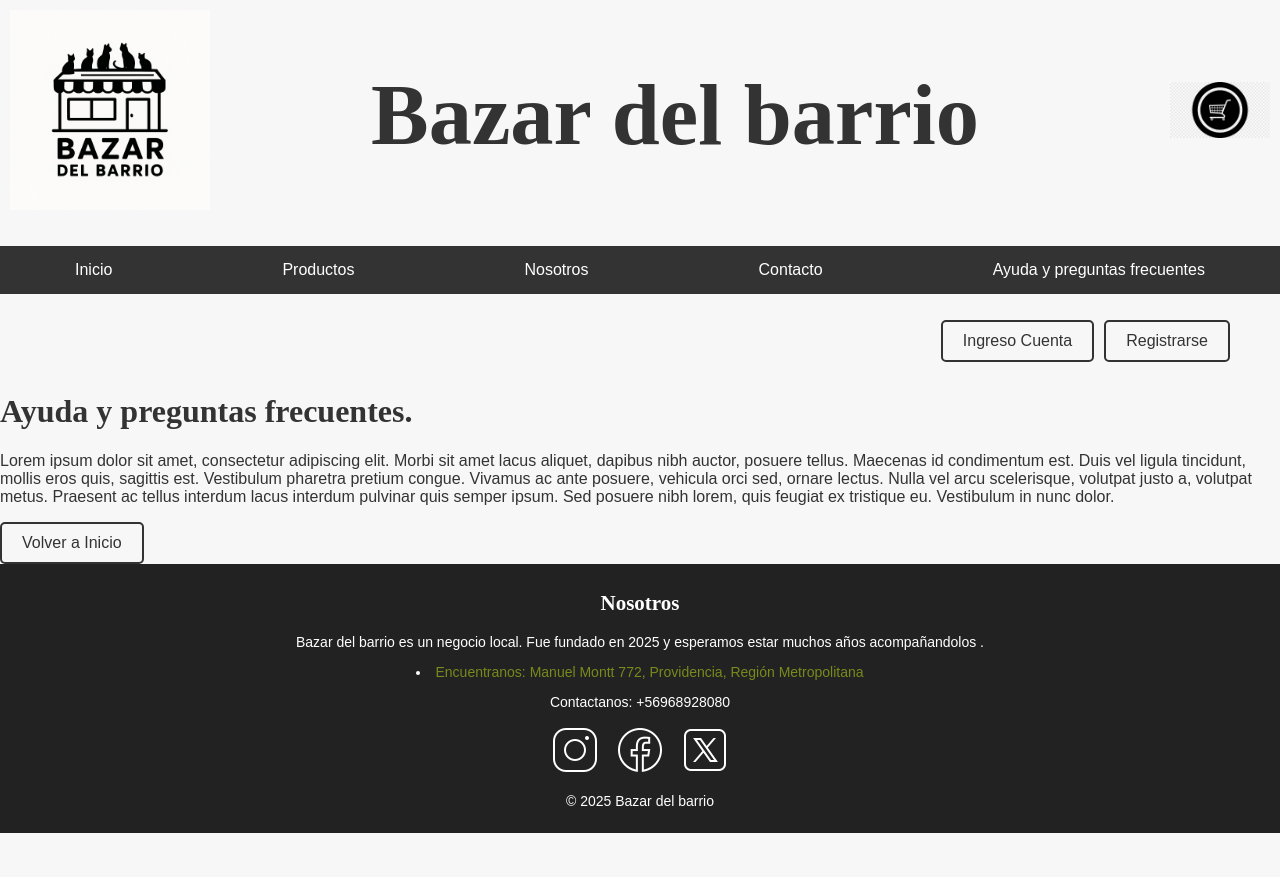
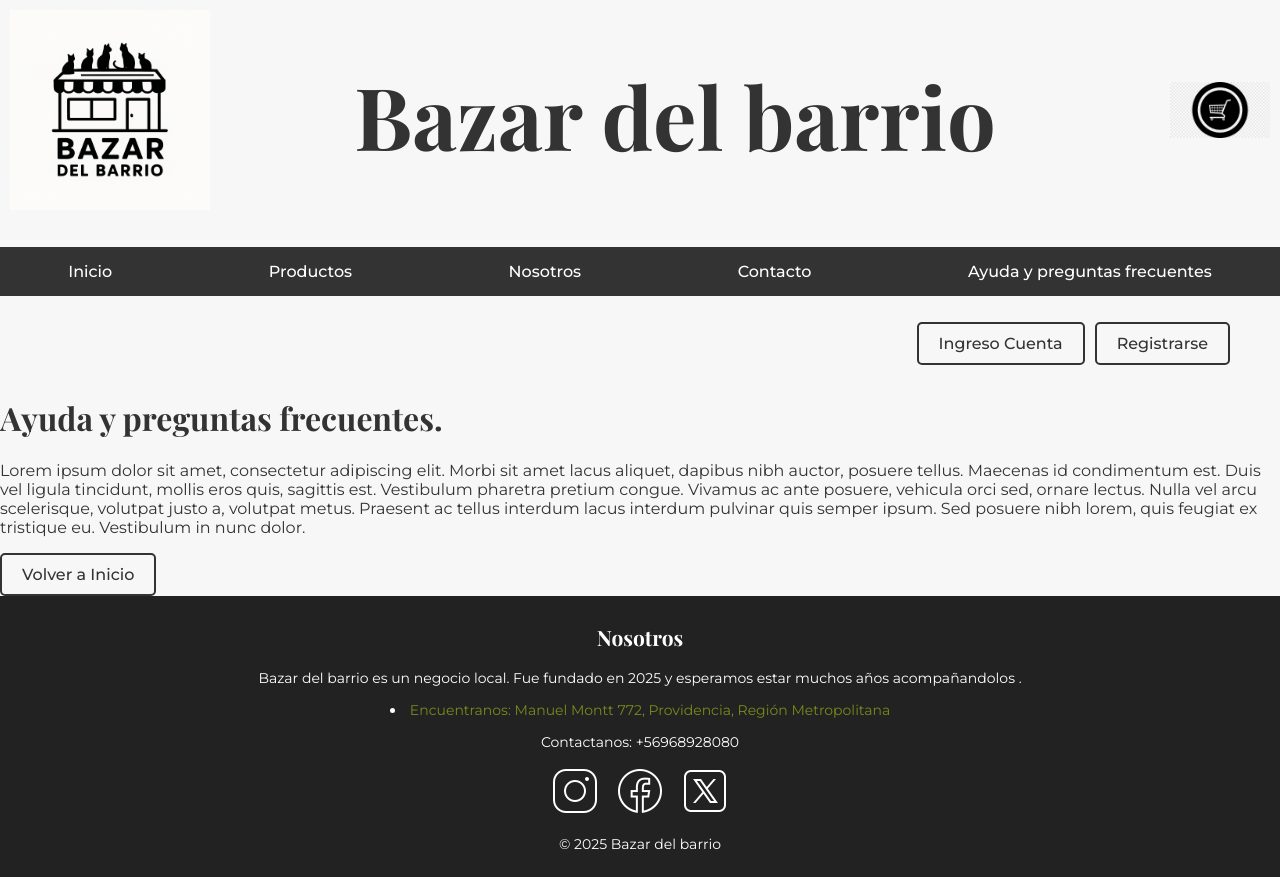
Before and after one commit to aa-amp/Fullstack2, a plain HTML site: page ayuda.html in a window 1280 px wide. Before the commit the page ends 833 px from the top, so only its background shows below. Drawn offline with nearby package versions, Linux system fonts and the light colour scheme.

Commit message:
se arreglo el tipo de letra
se arreglo el tipo de letra

```diff
--- a/ayuda.html
+++ b/ayuda.html
@@ -5,6 +5,7 @@
     <meta name="viewport" content="width=device-width, initial-scale=1.0">
     <title>Ayuda</title>
     <link rel="icon" href="Imagenes/logobazar.png">
+    <link href="https://fonts.googleapis.com/css2?family=Montserrat:wght@400;500&family=Playfair+Display:wght@700&display=swap" rel="stylesheet">
     <link rel="stylesheet" href="style.css">
 </head>
 <body>
```
Also changed, not shown: carrito.html (+1 -0 lines), contacto.html (+1 -0 lines), login.html (+1 -0 lines), micuenta.html (+1 -0 lines), nosotros.html (+1 -0 lines), productos.html (+1 -1 lines), registro.html (+1 -0 lines).
